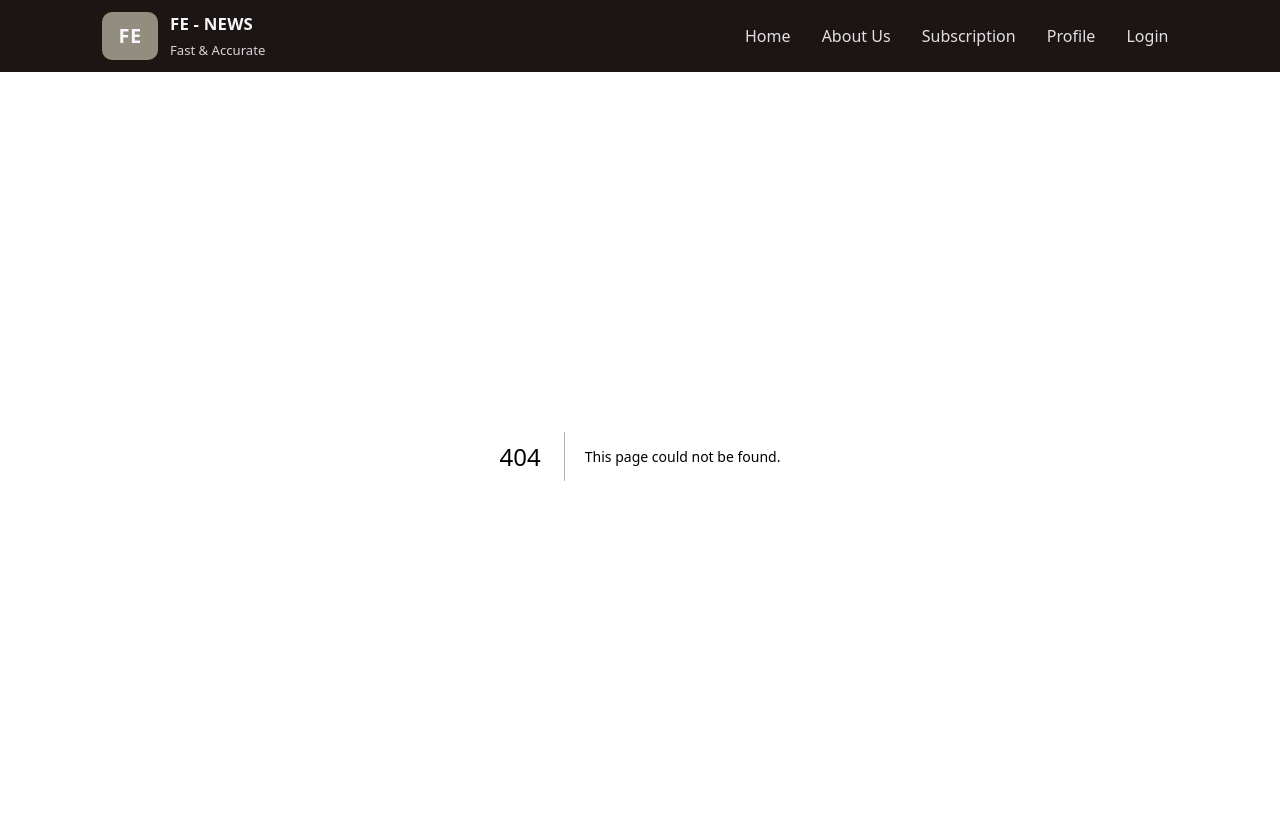
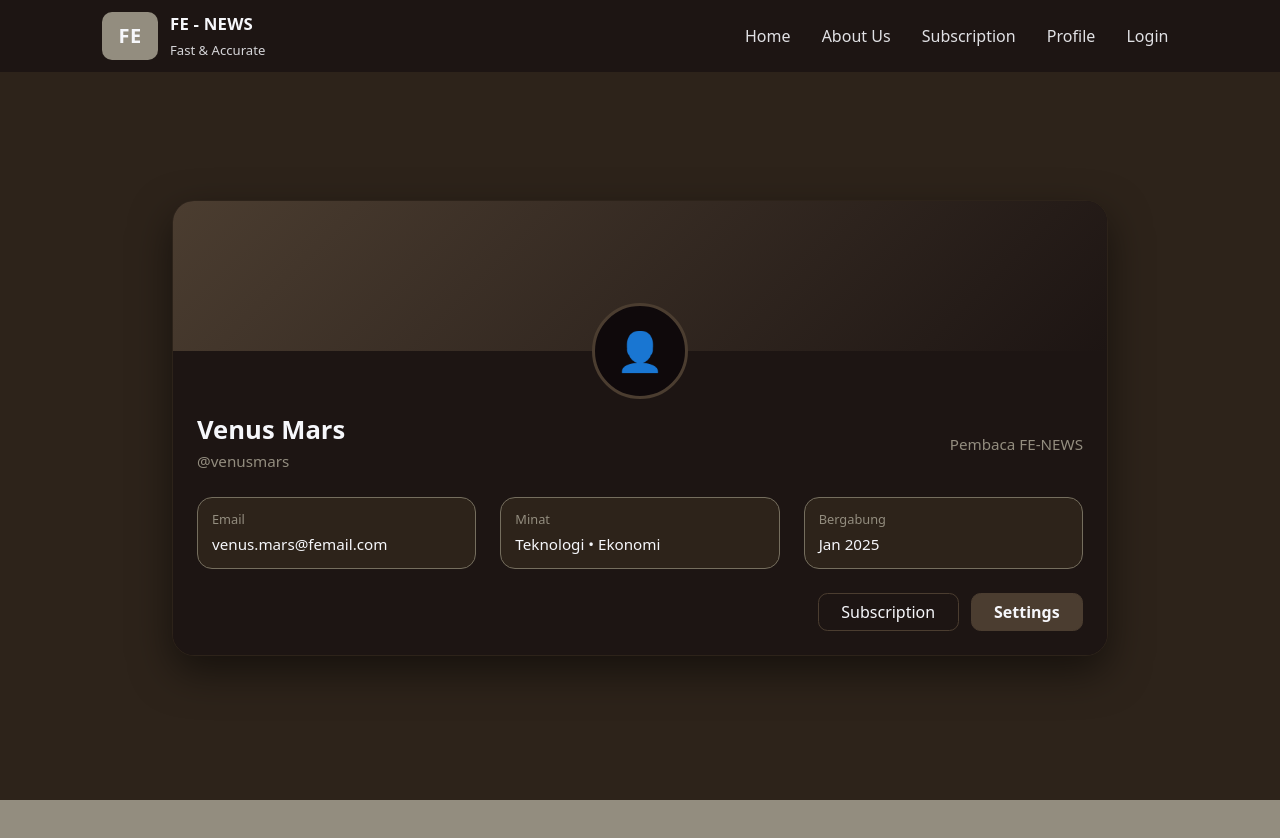
Before and after one commit to SamanthaOC-untar/uas-FENEWS, a Next.js app: page /profile in a window 1280 px wide. Before the commit this address had no page. Shown: the top 838 px of the page. After the commit the page ends 800 px from the top, so only its background shows below. Built offline with nearby package versions, Linux system fonts and the light colour scheme.

Commit message:
profile page 1

```diff
--- /dev/null
+++ b/app/profile/page.tsx
@@ -0,0 +1,83 @@
+'use client';
+
+import { Container, Row, Col, Card, Button } from 'react-bootstrap';
+import Link from 'next/link';
+import styles from './profile.module.css';
+
+export default function ProfilePage() {
+  return (
+    <Container fluid className={styles.profilePage}>
+      <Row className="justify-content-center w-100">
+        <Col xs={12} md={10} lg={9}>
+          <Card className={styles.profileCard}>
+            {/* Cover + avatar */}
+            <div className={styles.cover}>
+              <div className={styles.avatar}>
+                <span className={styles.avatarIcon}>👤</span>
+              </div>
+            </div>
+
+            <Card.Body className={styles.cardBody}>
+              {/* Identity bar */}
+              <Row className={styles.identityRow}>
+                <Col xs={12} md={6}>
+                  <div className={styles.nameBlock}>
+                    <h1 className={styles.fullName}>Venus Mars</h1>
+                    <p className={styles.username}>@venusmars</p>
+                  </div>
+                </Col>
+                <Col xs={12} md={6} className={styles.roleCol}>
+                  <p className={styles.role}>Pembaca FE-NEWS</p>
+                </Col>
+              </Row>
+
+              {/* Detail singkat */}
+              <Row className={styles.detailsRow}>
+                <Col xs={12} md={4}>
+                  <div className={styles.detailItem}>
+                    <span className={styles.detailLabel}>Email</span>
+                    <span className={styles.detailValue}>
+                      venus.mars@femail.com
+                    </span>
+                  </div>
+                </Col>
+                <Col xs={12} md={4}>
+                  <div className={styles.detailItem}>
+                    <span className={styles.detailLabel}>Minat</span>
+                    <span className={styles.detailValue}>
+                      Teknologi • Ekonomi
+                    </span>
+                  </div>
+                </Col>
+                <Col xs={12} md={4}>
+                  <div className={styles.detailItem}>
+                    <span className={styles.detailLabel}>Bergabung</span>
+                    <span className={styles.detailValue}>Jan 2025</span>
+                  </div>
+                </Col>
+              </Row>
+
+              {/* Tombol Settings + Subscription di kanan bawah */}
+              <Row className={styles.actionsRow}>
+                <Col>
+                  <div className={styles.actionsRowButtons}>
+                    <Link href="/subscription">
+                      <Button className={styles.subscriptionButton}>
+                        Subscription
+                      </Button>
+                    </Link>
+                    <Link href="/profilesettings">
+                      <Button className={styles.settingsButton}>
+                        Settings
+                      </Button>
+                    </Link>
+                  </div>
+                </Col>
+              </Row>
+            </Card.Body>
+          </Card>
+        </Col>
+      </Row>
+    </Container>
+  );
+}
--- /dev/null
+++ b/app/profile/profile.module.css
@@ -0,0 +1,173 @@
+.profilePage {
+  min-height: calc(100vh - var(--header-height));
+  padding: 32px 0;
+  display: flex;
+  align-items: center;
+  justify-content: center;
+  /* halaman agak gelap supaya nyatu dengan header/card */
+  background-color: var(--earth-700);
+}
+
+/* Kartu utama */
+.profileCard {
+  background-color: var(--earth-800);   /* sedikit lebih gelap dari page */
+  border-radius: 22px;
+  overflow: hidden;
+  color: var(--color-foreground);
+  border: 1px solid var(--earth-700);
+  box-shadow: 0 16px 40px rgba(0, 0, 0, 0.5);
+}
+
+/* Cover atas kartu */
+.cover {
+  position: relative;
+  height: 150px;
+  background: linear-gradient(
+    135deg,
+    var(--earth-600),
+    var(--earth-800)
+  );
+}
+
+/* Avatar bulat di tengah */
+.avatar {
+  position: absolute;
+  left: 50%;
+  bottom: -48px;
+  transform: translateX(-50%);
+  width: 96px;
+  height: 96px;
+  border-radius: 999px;
+  background: var(--earth-900);
+  border: 3px solid var(--earth-600);
+  display: flex;
+  align-items: center;
+  justify-content: center;
+}
+
+.avatarIcon {
+  font-size: 2.4rem;
+  color: var(--color-foreground);
+}
+
+/* Body kartu */
+.cardBody {
+  padding: 64px 24px 24px;
+  background: var(--earth-800);
+}
+
+/* Identity (nama + role) */
+.identityRow {
+  margin-bottom: 20px;
+}
+
+.nameBlock {
+  display: flex;
+  flex-direction: column;
+  gap: 4px;
+}
+
+.fullName {
+  margin: 0;
+  font-size: 1.6rem;
+  font-weight: 800;
+  color: var(--color-foreground);
+}
+
+.username {
+  margin: 0;
+  font-size: 0.95rem;
+  color: var(--muted);
+}
+
+.roleCol {
+  display: flex;
+  flex-direction: column;
+  align-items: flex-end;
+  justify-content: center;
+  gap: 6px;
+}
+
+.role {
+  margin: 0;
+  font-size: 0.95rem;
+  color: var(--muted);
+}
+
+@media (max-width: 768px) {
+  .roleCol {
+    align-items: flex-start;
+    margin-top: 12px;
+  }
+}
+
+/* Detail Email / Minat / Bergabung */
+.detailsRow {
+  margin-top: 24px;
+  row-gap: 12px;
+}
+
+.detailItem {
+  background: var(--earth-700);        /* panel sedikit lebih terang */
+  border-radius: var(--radius-lg);
+  border: 1px solid var(--border);
+  padding: 12px 14px;
+  border-radius: 15px;
+  display: flex;
+  flex-direction: column;
+  gap: 4px;
+}
+
+.detailLabel {
+  font-size: 0.8rem;
+  color: var(--muted);
+}
+
+.detailValue {
+  font-size: 0.95rem;
+  color: var(--color-foreground);
+  word-break: break-word;
+}
+
+/* Baris tombol bawah */
+.actionsRow {
+  margin-top: 24px;
+}
+
+.actionsRowButtons {
+  display: flex;
+  justify-content: flex-end;
+  gap: 0.75rem;
+}
+
+/* Tombol Settings (utama) */
+.settingsButton {
+  border-radius: 0.6rem;
+  font-weight: 600;
+  background-color: var(--earth-600);
+  border-color: var(--earth-600);
+  color: var(--surface-contrast);
+  padding-inline: 1.4rem;
+}
+
+.settingsButton:hover,
+.settingsButton:focus {
+  background-color: var(--earth-700);
+  border-color: var(--earth-700);
+}
+
+/* Tombol Subscription (outline) */
+.subscriptionButton {
+  border-radius: 0.6rem;
+  font-weight: 500;
+  background-color: transparent;
+  border: 1px solid var(--earth-600);
+  color: var(--color-foreground);
+  padding-inline: 1.4rem;
+}
+
+.subscriptionButton:hover,
+.subscriptionButton:focus {
+  background-color: var(--earth-700);
+  border-color: var(--earth-700);
+}
```
